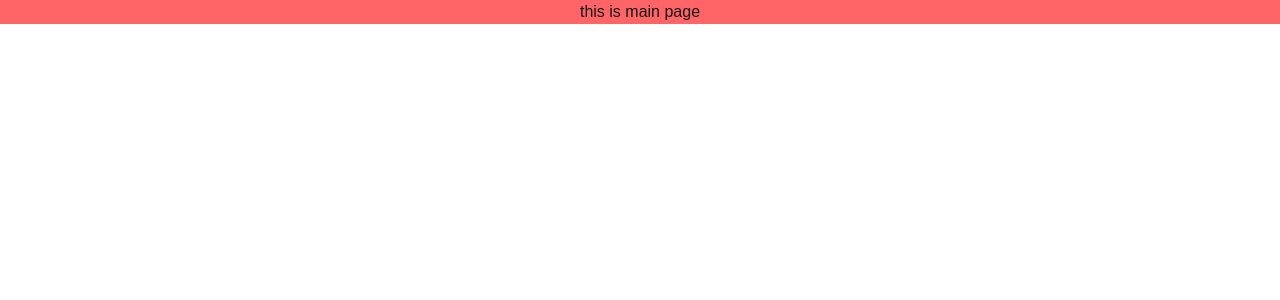
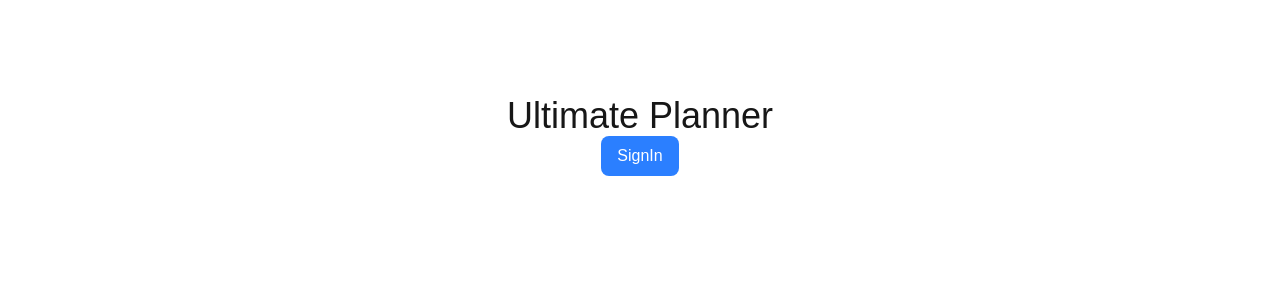
Before and after one commit to lochansaroy02/ultimate-planner, a Next.js app: page / in a window 1280 px wide. Shown: the top 300 px of the page. Built offline with nearby package versions, Linux system fonts and the light colour scheme.

Commit message:
basic structure created

```diff
--- a/src/app/dashboard/page.tsx
+++ b/src/app/dashboard/page.tsx
@@ -1,8 +1,53 @@
+import Year from '@/components/plan/Year'
+import { plan } from '@/utils/schama'
 import React from 'react'
 
 const page = () => {
+
     return (
-        <div>page</div>
+        <div>
+            <div className='h-screen flex ml-12  mt-24  flex-col'>
+                <h1>Data</h1>
+                <div>
+                    {
+                        plan.map((item, index) => (
+                            <div key={index}>
+                                <h1>{item.year.title}</h1>
+                                <div>
+                                    {
+                                        item.year.months.map((item, index) => (
+                                            <div className='ml-8' key={index}>
+                                                <h1>{item.title}</h1>
+                                                <h1>{item.descrition}</h1>
+                                                <h1>{item.goal}</h1>
+                                                <div>{
+                                                    item.weeks.map((item, index) => (
+                                                        <div key={index} className='ml-8'>
+                                                            <h1>{item.title}</h1>
+                                                            <h1>{item.description}</h1>
+                                                            <h1>{item.goal}</h1>
+                                                            <div>{
+                                                                item.days.map((item, index) => (
+                                                                    <div className='ml-8' key={index}>
+                                                                        <h1>{item.title}</h1>
+                                                                        <h1>{item.description}</h1>
+                                                                        <h1>{item.goal}</h1>
+                                                                    </div>
+                                                                ))
+                                                            }</div>
+                                                        </div>
+                                                    ))
+                                                }</div>
+                                            </div>
+                                        ))
+                                    }
+                                </div>
+                            </div>
+                        ))
+                    }
+                </div>
+            </div>
+        </div>
     )
 }
 
--- a/src/app/page.tsx
+++ b/src/app/page.tsx
@@ -1,12 +1,19 @@
+import { Button } from "@/components/ui/Button"
 
 const page = () => {
 
 
   return (
-    <div className="flex items-center justify-center bg-red-400">
 
 
-      this is main page
+    <div className="flex items-center flex-col h-screen ">
+      <div className="mt-24 flex flex-col  items-center ">
+
+        <h1 className="text-4xl">Ultimate Planner</h1>
+        <div>
+          <Button variant="primary" size="md" text="SignIn" />
+        </div>
+      </div>
     </div >
   )
 }
--- /dev/null
+++ b/src/components/plan/Year.tsx
@@ -0,0 +1,12 @@
+import React from 'react'
+
+const Year = ({ year }: any) => {
+    return (
+
+        <div>
+            <h1>{ }</h1>
+        </div>
+    )
+}
+
+export default Year
--- /dev/null
+++ b/src/components/ui/Button.tsx
@@ -0,0 +1,49 @@
+
+
+export interface ButtonProps {
+    variant: 'primary' | 'secondary' | 'tertiary';
+    size: "sm" | "md" | "lg";
+    text: string;
+    startIcon?: any;
+    endIcon?: any;
+    onclick?: () => void;
+
+}
+
+const buttonVariants = {
+    primary: "bg-blue-500 hover:bg-blue-700 text-white font-bold  rounded-lg",
+    secondary: "bg-gray-500 hover:bg-gray-700 text-white font-bold rounded-lg",
+    tertiary: "bg-green-500 hover:bg-green-700 text-white font-bold rounded-lg",
+}
+
+const sizeVariants = {
+    sm: "text-sm px-2 py-1 font-light ",
+    md: "text-md px-4 py-2 font-medium",
+    lg: "text-lg px-6 py-3 font-bold",
+}
+const defaultStyle = "flex items-center justify-center  cursor-pointer "
+
+export const Button = (props: ButtonProps) => {
+    return (
+        <div className=" "> {
+            <button
+                className={`${buttonVariants[props.variant]} ${sizeVariants[props.size]}  ${defaultStyle}`
+                }
+                onClick={props.onclick}
+            >
+                {props.startIcon && <span className="mr-2">{props.startIcon}</span>}
+                {props.text}
+                {props.endIcon && <span className="ml-2">{props.endIcon}</span>}
+            </button >
+        }</div >
+    )
+}
+
+// export const Card = () => {
+//     return (
+//         <div className="bg-white shadow-md rounded-lg p-4">
+//             <h2 className="text-lg font-bold">Card Title</h2>
+//             <p className="text-gray-700">This is a card component.</p>
+//         </div>
+//     )
+// }
--- /dev/null
+++ b/src/components/ui/LabelledInput.tsx
@@ -0,0 +1,22 @@
+import React from 'react'
+interface ILablledInput {
+    value?: string | number | readonly string[] | undefined;
+    onChange?: (e: React.ChangeEvent<HTMLInputElement>) => void;
+    lable?: string,
+    placeholder: string,
+    type: "text" | "password" | "file" | "checkbox"
+}
+
+
+const LabelledInput = ({ lable, value, placeholder, type, onChange }: ILablledInput) => {
+
+
+    return (
+        <div className='flex flex-col gap-1   '>
+            <label className='text-sm' >{lable}</label>
+            <input className='px-2 py-1 outline outline-neutral-600 text-md  bg-neutral-800 focus:outline focus:outline-blue-400 rounded-md ' type={type} placeholder={placeholder} value={value} onChange={onChange} />
+        </div>
+    )
+}
+
+export default LabelledInput
--- a/src/utils/schama.ts
+++ b/src/utils/schama.ts
@@ -1,4 +1,5 @@
-const plan = {
+export const plan = [
+    {
         year: {
             title: "2025",
             description: "this is dec",
@@ -95,3 +96,4 @@ const plan = {
             ]
         }
     }
+]
```
Lines whose indentation alone changed are shown as unchanged.
